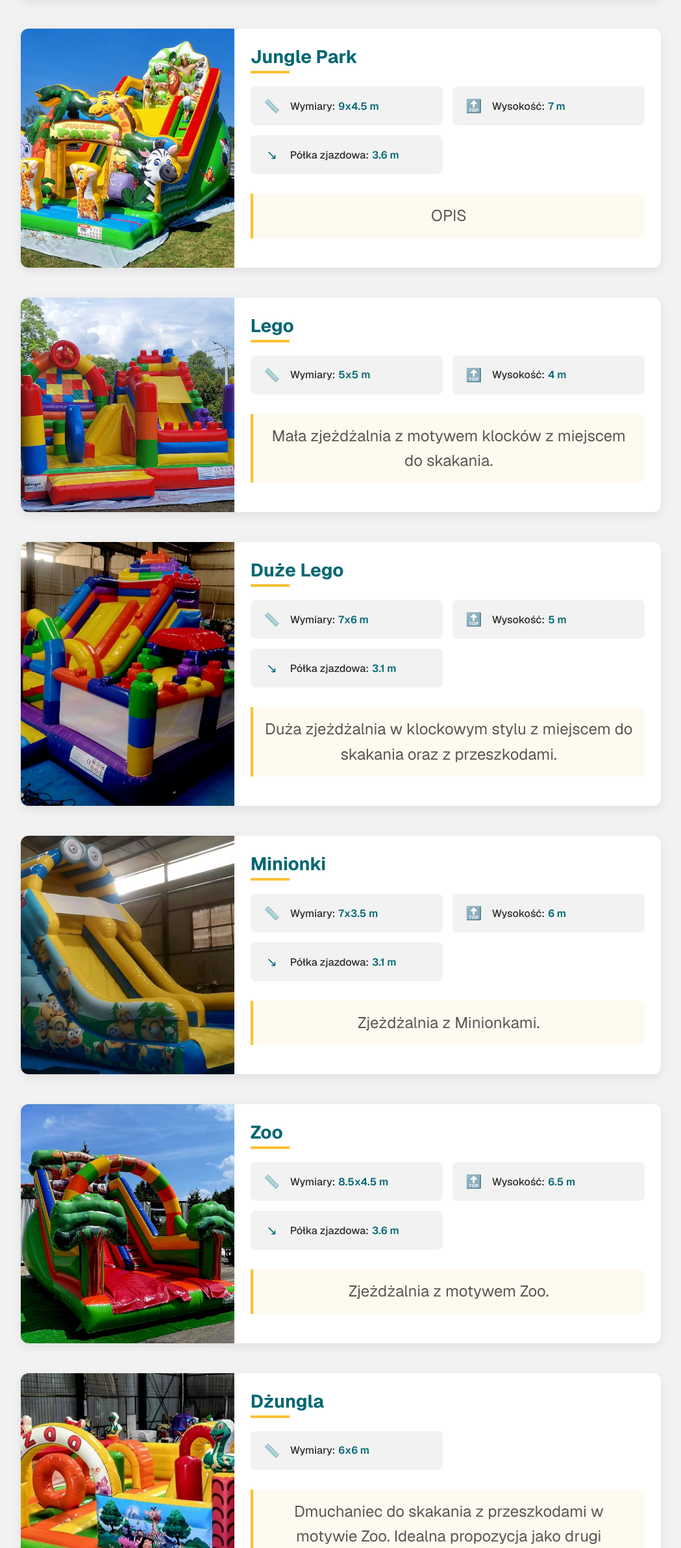
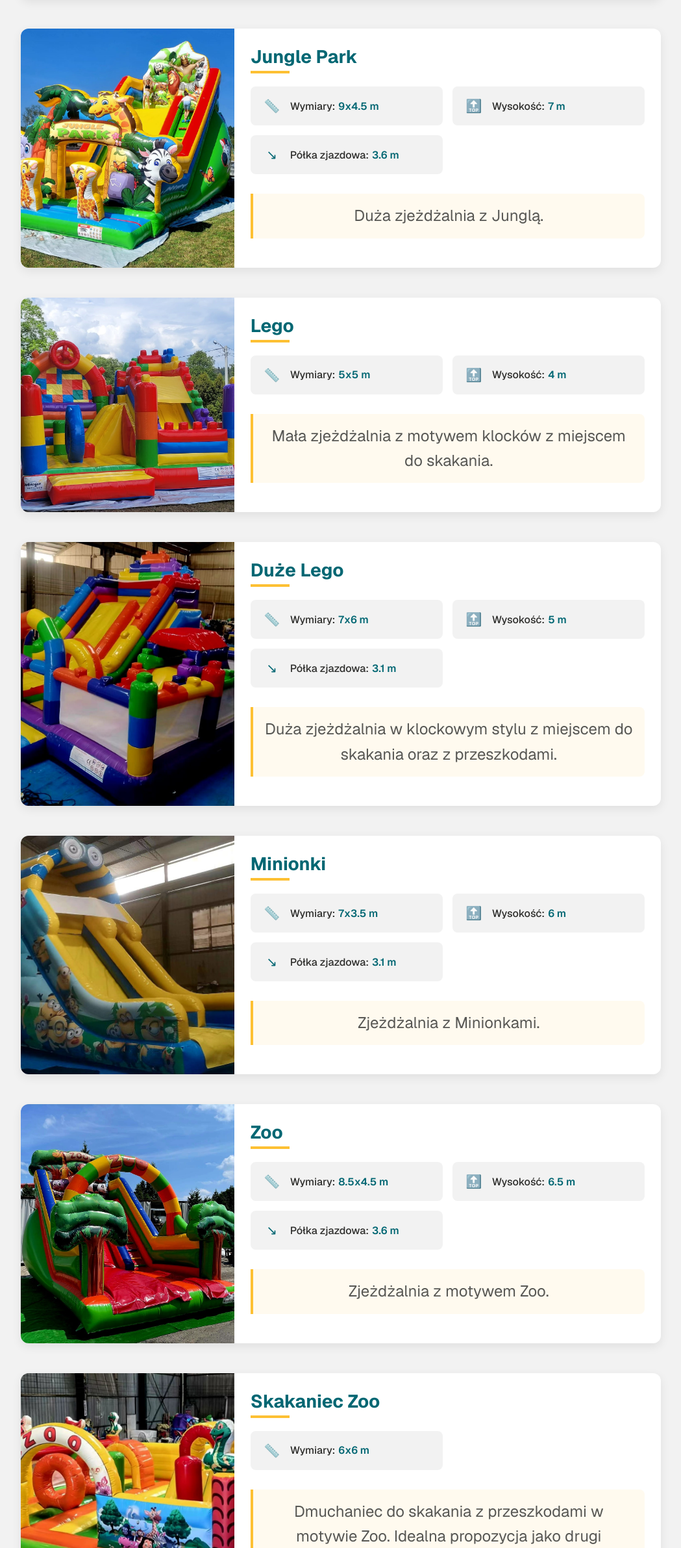
Before and after one commit to robslaw13958/wakacyjna-przygoda-www, a Next.js app: page / in a window 1280 px wide. Shown: the part 4510-6892 px from the top of the page at 65% size, without its empty margins (115-1164 px from the left). Built offline with nearby package versions, Linux system fonts and the light colour scheme.

Commit message:
Update sitemap last modified date and improve descriptions in the homepage

```diff
--- a/src/app/page.js
+++ b/src/app/page.js
@@ -197,7 +197,7 @@ export default function Home() {
                   <span className={styles.specValue}>3.6 m</span>
                 </div>
               </div>
-              <p className={styles.description}>OPIS</p>
+              <p className={styles.description}>Duża zjeżdżalnia z Junglą.</p>
             </div>
           </div>
           <div className={styles.dmuchaniecContainer}>
@@ -294,7 +294,7 @@ export default function Home() {
           <div className={styles.dmuchaniecContainer}>
             <img src="./skakaniec_zoo.jpg" alt="Duży skakaniec Zoo" className={styles.dmuchaniec} />
             <div className={styles.dmuchaniecText}>
-              <h3>Dżungla</h3>
+              <h3>Skakaniec Zoo</h3>
               <div className={styles.dmuchaniecSpecs}>
                 <div className={styles.specItem}>
                   <span className={styles.specIcon}>📏</span>
```
Also changed, not shown: 1 other file (tests, documents, lock files or other folders).
